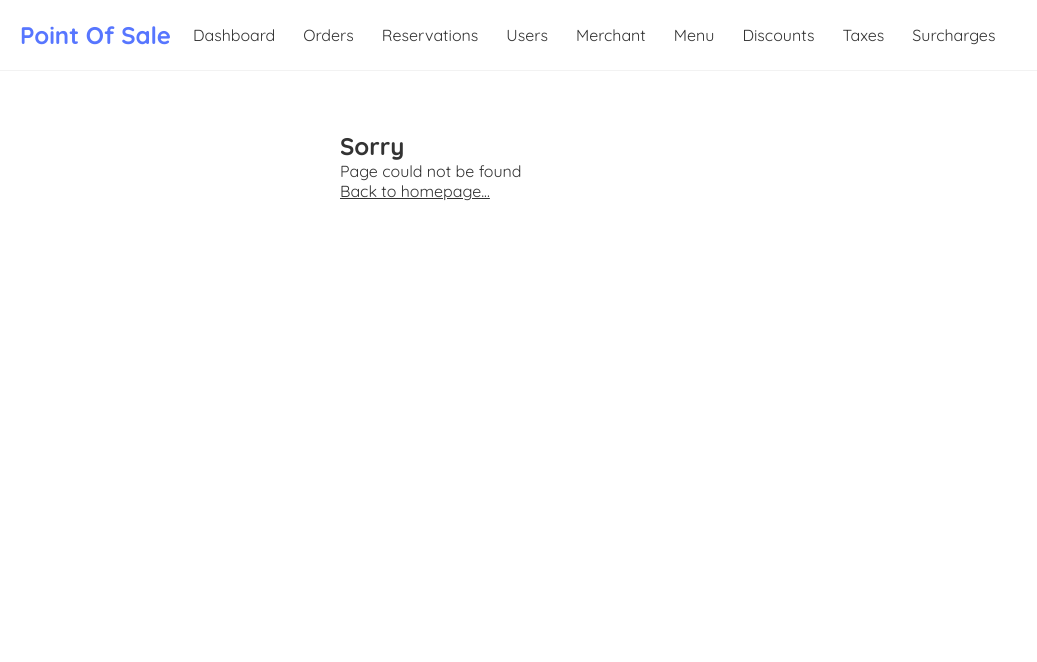
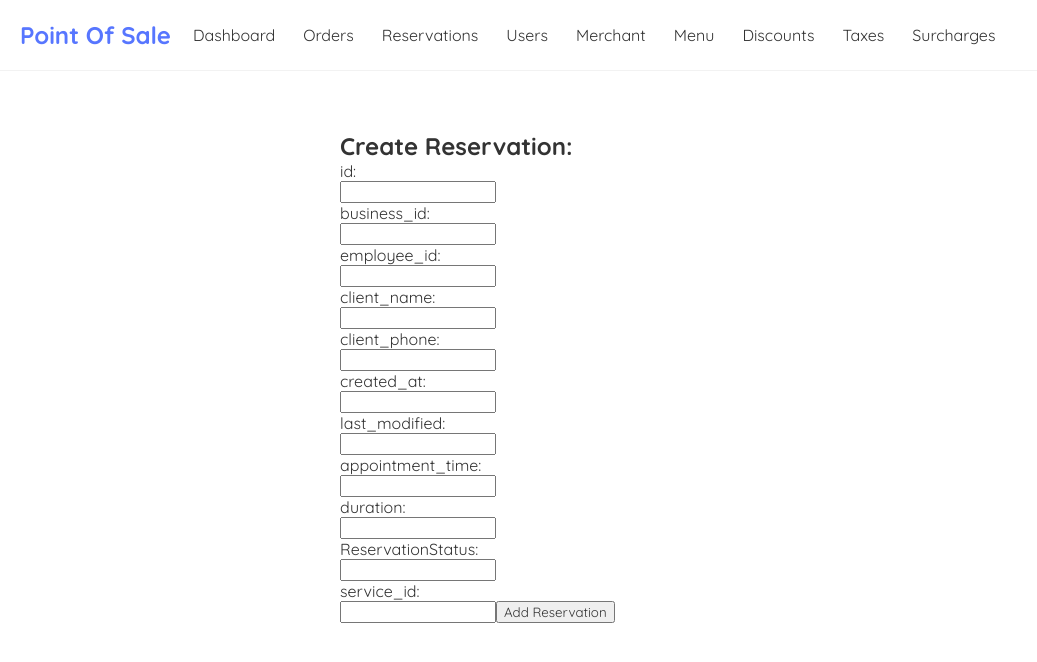
Before and after one commit to KonstantinasArelis/PSP_POS_Frontend, a React (Create React App) app in the folder react-app/: page /CreateReservation in a window 1280 px wide. Shown: the top 662 px of the page, without its empty margins (0-1037 px from the left). Built offline with nearby package versions, Linux system fonts and the light colour scheme.

Commit message:
Added createReservation component to create reservations

```diff
--- a/react-app/src/App.js
+++ b/react-app/src/App.js
@@ -10,7 +10,7 @@ import Taxes from './Taxes';
 import Discounts from './Discounts';
 import Users from './Users';
 import Orders from './Orders';
-
+import CreateReservation from './CreateReservation';
 /*
 function OrderList() {
   const [orders, setOrders] = useState([]);
@@ -71,6 +71,9 @@ function App() {
             <Route path="/Orders">
               <Orders />
             </Route>
+            <Route path="/CreateReservation">
+              <CreateReservation />
+            </Route>
             <Route path="*">
               <NotFound/>
             </Route>
--- /dev/null
+++ b/react-app/src/CreateReservation.js
@@ -0,0 +1,126 @@
+import { useState } from 'react';
+import useFetch from "./useFetch";
+
+const CreateReservation = () => {
+
+    const [isPending2, setIsPending2] = useState(false);
+    const [id, SetId] = useState('');
+    const [business_id, SetBusiness_id] = useState('');
+    const [employee_id, SetEmployee_id] = useState('');
+    const [client_name, SetClient_name] = useState('');
+    const [client_phone, SetClient_phone] = useState('');
+    const [created_at, SetCreated_at] = useState('');
+    const [last_modified, SetLast_modified] = useState('');
+    const [appointment_time, SetAppointment_time] = useState('');
+    const [duration, SetDuration] = useState('');
+    const [reservationStatus, SetReservationStatus] = useState('');
+    const [service_id, SetService_id] = useState('');
+
+    const handleSubmit = (e) => {
+        e.preventDefault();
+        setIsPending2(true);
+
+        const reservation = {id, business_id, employee_id, client_name, client_phone, created_at, last_modified, appointment_time, duration, reservationStatus, service_id};
+        fetch('http://localhost:5274/Reservation', {
+            method: 'POST',
+            headers: {"Content-Type": "application/json"},
+            body: JSON.stringify(reservation)
+        }).then(() =>{
+            console.log("New reservation added");
+            setIsPending2(false);
+        }).catch(err => {
+            console.log("error creating reservation: " + err.name);
+            setIsPending2(false);
+        })
+    }
+
+
+    return(
+        <div className="CreateReservation">
+        <h2>Create Reservation: </h2>
+            <form onSubmit={handleSubmit}>
+                <label>id:</label>
+                    <input
+                        type="text"
+                        required
+                        value={id}
+                        onChange={(e) => SetId(e.target.value)}
+                    ></input>
+                <label>business_id:</label>
+                    <input
+                        type="text"
+                        required
+                        value={business_id}
+                        onChange={(e) => SetBusiness_id(e.target.value)}
+                    ></input>
+                <label>employee_id:</label>
+                    <input
+                        type="text"
+                        required
+                        value={employee_id}
+                        onChange={(e) => SetEmployee_id(e.target.value)}
+                    ></input>
+                <label>client_name:</label>
+                    <input
+                        type="text"
+                        required
+                        value={client_name}
+                        onChange={(e) => SetClient_name(e.target.value)}
+                    ></input>
+                <label>client_phone:</label>
+                    <input
+                        type="text"
+                        required
+                        value={client_phone}
+                        onChange={(e) => SetClient_phone(e.target.value)}
+                    ></input>
+                <label>created_at:</label>
+                    <input
+                        type="text"
+                        required
+                        value={created_at}
+                        onChange={(e) => SetCreated_at(e.target.value)}
+                    ></input>
+                <label>last_modified:</label>
+                    <input
+                        type="text"
+                        required
+                        value={last_modified}
+                        onChange={(e) => SetLast_modified(e.target.value)}
+                    ></input>
+                <label>appointment_time:</label>
+                    <input
+                        type="text"
+                        required
+                        value={appointment_time}
+                        onChange={(e) => SetAppointment_time(e.target.value)}
+                    ></input>
+                <label>duration:</label>
+                    <input
+                        type="text"
+                        required
+                        value={duration}
+                        onChange={(e) => SetDuration(e.target.value)}
+                    ></input>
+                <label>ReservationStatus:</label>
+                    <input
+                        type="text"
+                        required
+                        value={reservationStatus}
+                        onChange={(e) => SetReservationStatus(e.target.value)}
+                    ></input>
+                <label>service_id:</label>
+                    <input
+                        type="text"
+                        required
+                        value={service_id}
+                        onChange={(e) => SetService_id(e.target.value)}
+                    ></input>
+                {!isPending2 && <button> Add Reservation</button>}
+                {isPending2 && <button disabled> Adding...</button>}
+            </form>
+        </div>
+    )
+}
+
+export default CreateReservation;
--- a/react-app/src/ReservationList.js
+++ b/react-app/src/ReservationList.js
@@ -1,5 +1,5 @@
 const ReservationsList = ({reservations}) => {
-
+    console.log(reservations);
     return(
         <div>
             {reservations.map(reservation =>(
--- a/react-app/src/Reservations.js
+++ b/react-app/src/Reservations.js
@@ -1,16 +1,20 @@
 import ReservationsList from "./ReservationList";
 import useFetch from "./useFetch";
+import {Link} from "react-router-dom"
 
 const Reservations = () => {
     //const { error, isPending, data: reservations } = useFetch('http://localhost:5274/order?employee_id=123&min_total_amount=50&max_total_amount=1000&order_status=OPEN&page_nr=0&limit=25')
     const { error, isPending, data: reservations } = useFetch('http://localhost:5274/Reservation')
 
+
     return(
         <div>
+            <Link to="/CreateReservation">Create Reservation:</Link>
             <h2>Reservations:</h2>
             {error && <div>{error}</div>}
             {isPending && <div>Loading...</div>}
             {reservations && <ReservationsList reservations={reservations}></ReservationsList>}
+
         </div>
     );
 }
--- a/react-app/src/index.css
+++ b/react-app/src/index.css
@@ -33,3 +33,6 @@
   margin: 40px auto;
   padding: 20px;
 }
+.CreateReservation label {
+  display: block;
+}
--- a/react-app/src/useFetch.js
+++ b/react-app/src/useFetch.js
@@ -12,7 +12,8 @@ const useFetch = (url) => {
       fetch(url, { signal: abortCont.signal })
       .then(res => {
         if (!res.ok) { // error coming back from server
-          throw Error('could not fetch the data for that resource');
+          console.log(res.status);
+          throw Error(res.status + ' error');
         }
         return res.json();
       })
```
